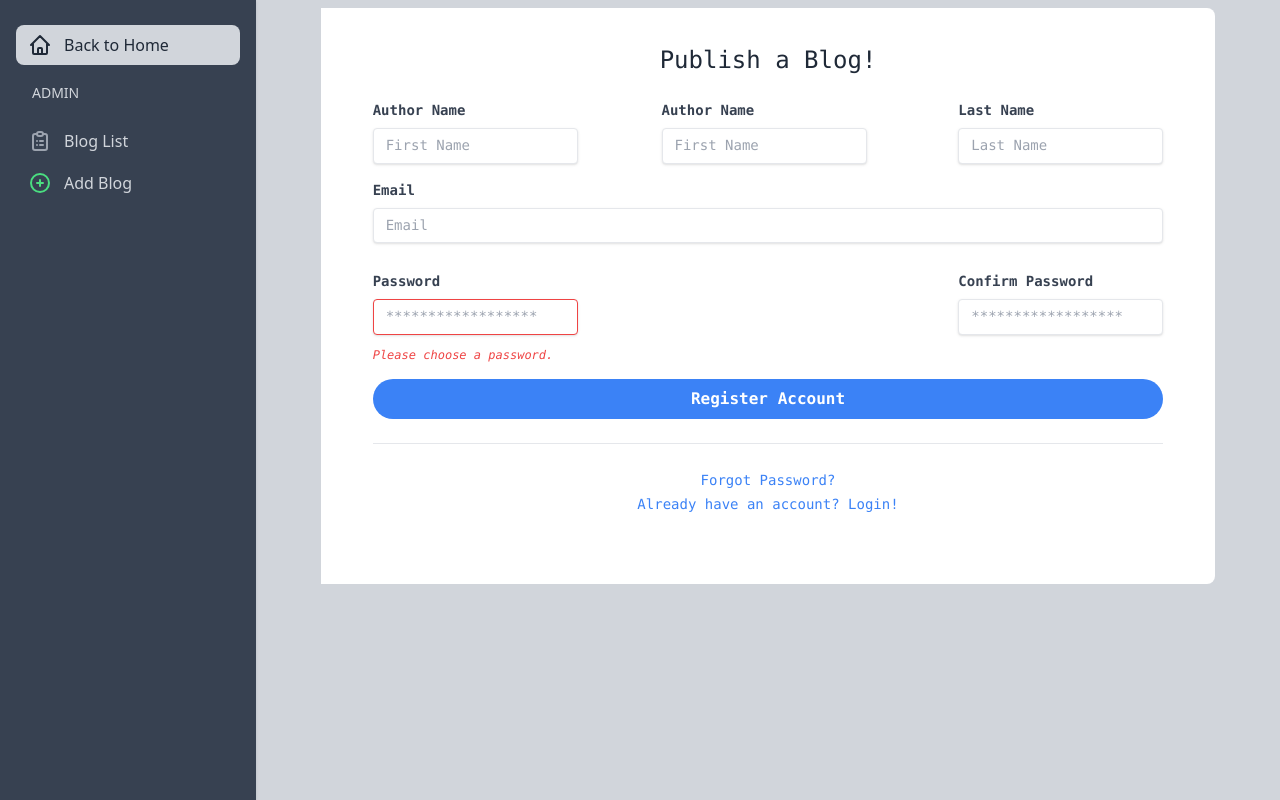
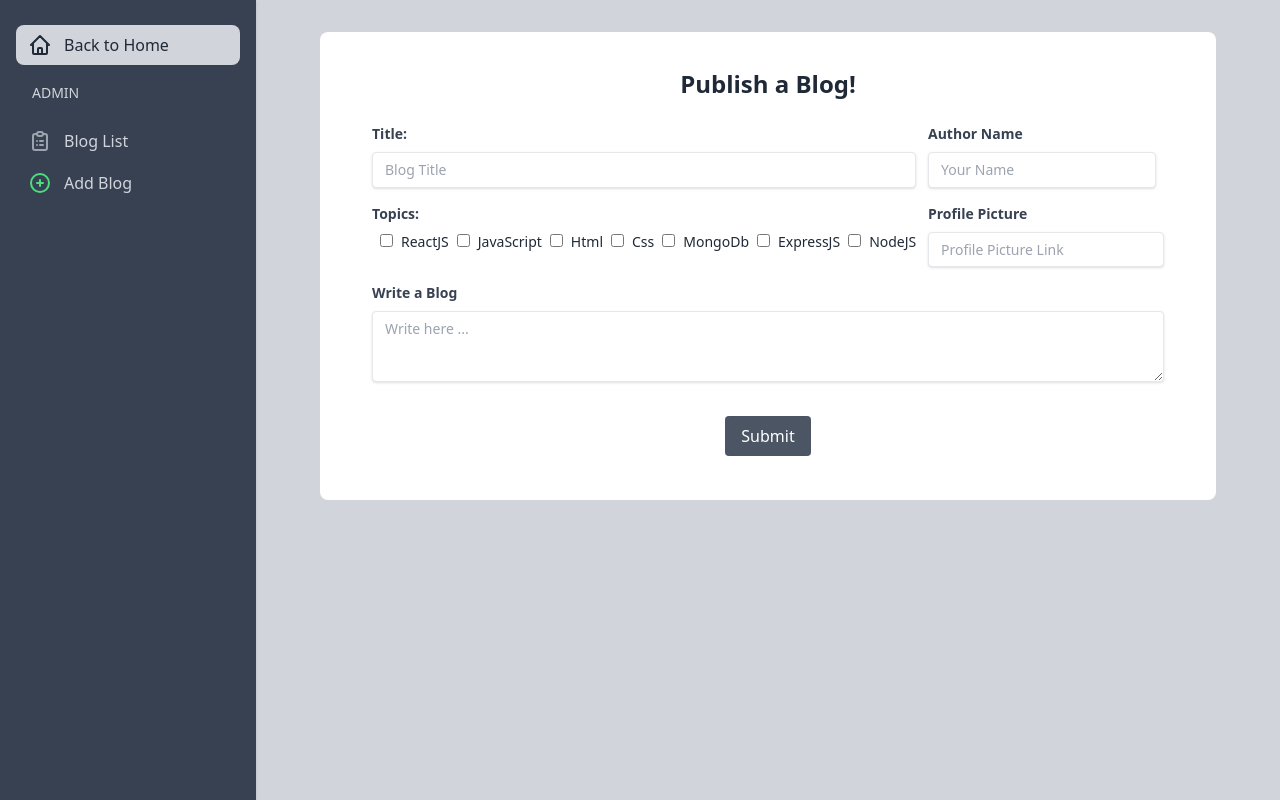
Before and after one commit to ShahariarRahman/content-management-application, a React (Create React App) app: page /dashboard/addBlog in a window 1280 px wide. Built offline with nearby package versions, Linux system fonts and the light colour scheme.

Commit message:
add blog: text field recorrect

```diff
--- a/src/pages/Dashboard/AddBlog.js
+++ b/src/pages/Dashboard/AddBlog.js
@@ -3,112 +3,92 @@ import React from 'react';
 const AddBlog = () => {
     return (
         <main className="main flex flex-col flex-grow -ml-64 md:ml-0 transition-all duration-150 ease-in bg-gray-300">
-            <body class="font-mono">
-                <div class="container mx-auto">
-                    <div class="flex justify-center px-6 mt-2">
-                        <div class="w-full lg:w-11/12 flex">
-                            <div class="w-full bg-white p-5 rounded-lg lg:rounded-l-none">
-                                <h3 class="pt-4 text-2xl text-center">Publish a Blog!</h3>
-                                <form class="px-8 pt-6 pb-8 mb-4 bg-white rounded">
-                                    <div class="mb-4 md:flex md:justify-between">
-                                        <div class="mb-4 md:mr-2 md:mb-0">
-                                            <label class="block mb-2 text-sm font-bold text-gray-700" for="firstName">Author Name</label>
+            <div className="container mx-auto">
+                <div className="flex justify-center px-6 mt-8">
+                    <div className="w-full max-w-4xl flex">
+                        <div className="w-full bg-white p-5 rounded-lg">
+                            <h3 className="pt-4 text-2xl text-center font-semibold">Publish a Blog!</h3>
+                            <form className="px-8 pt-6 mb-4 bg-white rounded">
+                                <div className="mb-4 md:flex md:justify-between">
+                                    <div>
+                                        <div className="mb-4 md:mr-2">
+                                            <label className="block mb-2 text-sm font-bold text-gray-700" for="firstName">Title:</label>
                                             <input
-                                                class="w-full px-3 py-2 text-sm leading-tight text-gray-700 border rounded shadow appearance-none focus:outline-none focus:shadow-outline"
+                                                className="w-full px-3 py-2 text-sm leading-tight text-gray-700 border rounded shadow appearance-none focus:outline-none focus:shadow-outline"
                                                 id="firstName"
                                                 type="text"
-                                                placeholder="First Name"
+                                                placeholder="Blog Title"
                                             />
                                         </div>
-                                        <div class="mb-4 md:mr-2 md:mb-0">
-                                            <label class="block mb-2 text-sm font-bold text-gray-700" for="firstName">Author Name</label>
+                                        <div className="mb-4 md:mr-2 md:mb-0">
+                                            <label className="block mb-2 text-sm font-bold text-gray-700" for="firstName">Topics:</label>
+                                            <div className='select-none text-sm'>
+                                                <input type="checkbox" name="reactJS" id='reactJS' className='mx-2' />
+                                                <label htmlFor="reactJS">ReactJS</label>
+                                                <input type="checkbox" name="javaScript" id='javaScript' className='mx-2' />
+                                                <label htmlFor="javaScript">JavaScript</label>
+                                                <input type="checkbox" name="html" id='html' className='mx-2' />
+                                                <label htmlFor="html">Html</label>
+                                                <input type="checkbox" name="css" id='css' className='mx-2' />
+                                                <label htmlFor="css">Css</label>
+                                                <input type="checkbox" name="mongodb" id='mongodb' className='mx-2' />
+                                                <label htmlFor="mongodb">MongoDb</label>
+                                                <input type="checkbox" name="expressJS" id='expressJS' className='mx-2' />
+                                                <label htmlFor="expressJS">ExpressJS</label>
+                                                <input type="checkbox" name="nodeJS" id='nodeJS' className='mx-2' />
+                                                <label htmlFor="nodeJS">NodeJS</label>
+                                            </div>
+                                        </div>
+                                    </div>
+                                    <div>
+                                        <div className="mb-4 md:mr-2">
+                                            <label className="block mb-2 text-sm font-bold text-gray-700" for="firstName">Author Name</label>
                                             <input
-                                                class="w-full px-3 py-2 text-sm leading-tight text-gray-700 border rounded shadow appearance-none focus:outline-none focus:shadow-outline"
+                                                className="w-full px-3 py-2 text-sm leading-tight text-gray-700 border rounded shadow appearance-none focus:outline-none focus:shadow-outline"
                                                 id="firstName"
                                                 type="text"
-                                                placeholder="First Name"
+                                                placeholder="Your Name"
                                             />
                                         </div>
-                                        <div class="md:ml-2">
-                                            <label class="block mb-2 text-sm font-bold text-gray-700" for="lastName">
-                                                Last Name
+                                        <div>
+                                            <label className="block mb-2 text-sm font-bold text-gray-700" for="lastName">
+                                                Profile Picture
                                             </label>
                                             <input
-                                                class="w-full px-3 py-2 text-sm leading-tight text-gray-700 border rounded shadow appearance-none focus:outline-none focus:shadow-outline"
+                                                className="w-full px-3 py-2 text-sm leading-tight text-gray-700 border rounded shadow appearance-none focus:outline-none focus:shadow-outline"
                                                 id="lastName"
                                                 type="text"
-                                                placeholder="Last Name"
+                                                placeholder="Profile Picture Link"
                                             />
                                         </div>
                                     </div>
-                                    <div class="mb-4">
-                                        <label class="block mb-2 text-sm font-bold text-gray-700" for="email">
-                                            Email
+                                </div>
+
+                                <div className="mb-4">
+                                    <label className="block mb-2 text-sm font-bold text-gray-700" for="email">
+                                        Write a Blog
                                     </label>
-                                        <input
-                                            class="w-full px-3 py-2 mb-3 text-sm leading-tight text-gray-700 border rounded shadow appearance-none focus:outline-none focus:shadow-outline"
-                                            id="email"
-                                            type="email"
-                                            placeholder="Email"
-                                        />
+                                    <textArea
+                                        className="w-full px-3 py-2 mb-3 text-sm leading-tight text-gray-700 border rounded shadow appearance-none focus:outline-none focus:shadow-outline"
+                                        placeholder="Write here ..."
+                                        rows={3}
+                                    >
+
+                                    </textArea>
                                 </div>
-                                    <div class="mb-4 md:flex md:justify-between">
-                                        <div class="mb-4 md:mr-2 md:mb-0">
-                                            <label class="block mb-2 text-sm font-bold text-gray-700" for="password">
-                                                Password
-                                            </label>
-                                            <input
-                                                class="w-full px-3 py-2 mb-3 text-sm leading-tight text-gray-700 border border-red-500 rounded shadow appearance-none focus:outline-none focus:shadow-outline"
-                                                id="password"
-                                                type="password"
-                                                placeholder="******************"
-                                            />
-                                            <p class="text-xs italic text-red-500">Please choose a password.</p>
-                                        </div>
-                                        <div class="md:ml-2">
-                                            <label class="block mb-2 text-sm font-bold text-gray-700" for="c_password">
-                                                Confirm Password
-                                            </label>
-                                            <input
-                                                class="w-full px-3 py-2 mb-3 text-sm leading-tight text-gray-700 border rounded shadow appearance-none focus:outline-none focus:shadow-outline"
-                                                id="c_password"
-                                                type="password"
-                                                placeholder="******************"
-                                            />
-                                        </div>
-                                    </div>
-                                    <div class="mb-6 text-center">
+                                <div className="mb-6 text-center">
                                     <button
-                                            class="w-full px-4 py-2 font-bold text-white bg-blue-500 rounded-full hover:bg-blue-700 focus:outline-none focus:shadow-outline"
-                                            type="button"
-                                        >
-                                            Register Account
+                                        className="px-4 py-2 text-white bg-gray-600 rounded hover:bg-gray-800 focus:outline-none focus:shadow-outline"
+                                        type="button">
+                                        Submit
                                     </button>
-                                    </div>
-                                    <hr class="mb-6 border-t" />
-                                    <div class="text-center">
-                                        <a
-                                            class="inline-block text-sm text-blue-500 align-baseline hover:text-blue-800"
-                                            href="#a"
-                                        >
-                                            Forgot Password?
-                                        </a>
-                                    </div>
-                                    <div class="text-center">
-                                        <a
-                                            class="inline-block text-sm text-blue-500 align-baseline hover:text-blue-800"
-                                            href="./index.html"
-                                        >
-                                            Already have an account? Login!
-                                        </a>
                                 </div>
                             </form>
                         </div>
                     </div>
                 </div>
             </div>
-            </body>
-        </main>
+        </main >
     );
 };
 
```
Lines whose indentation alone changed are shown as unchanged.
